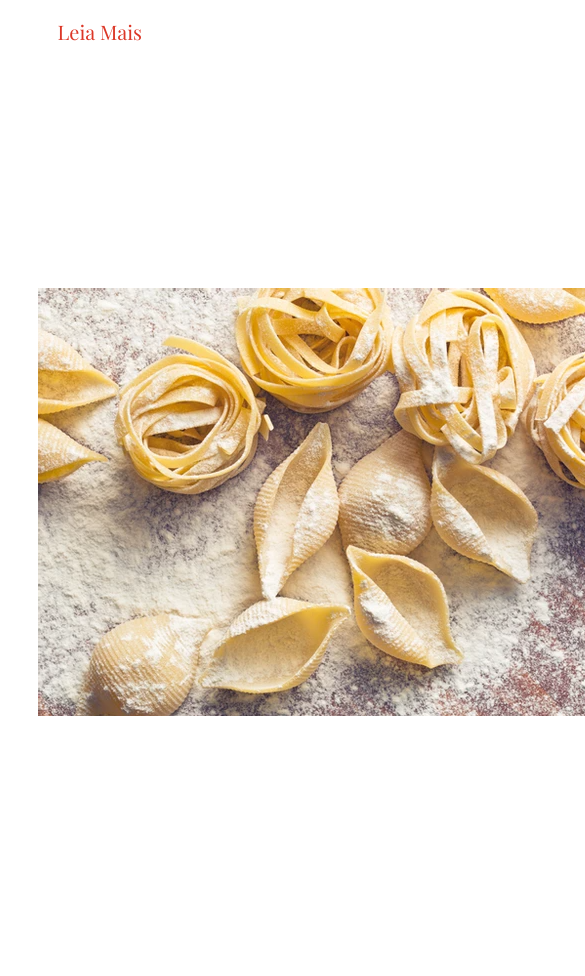
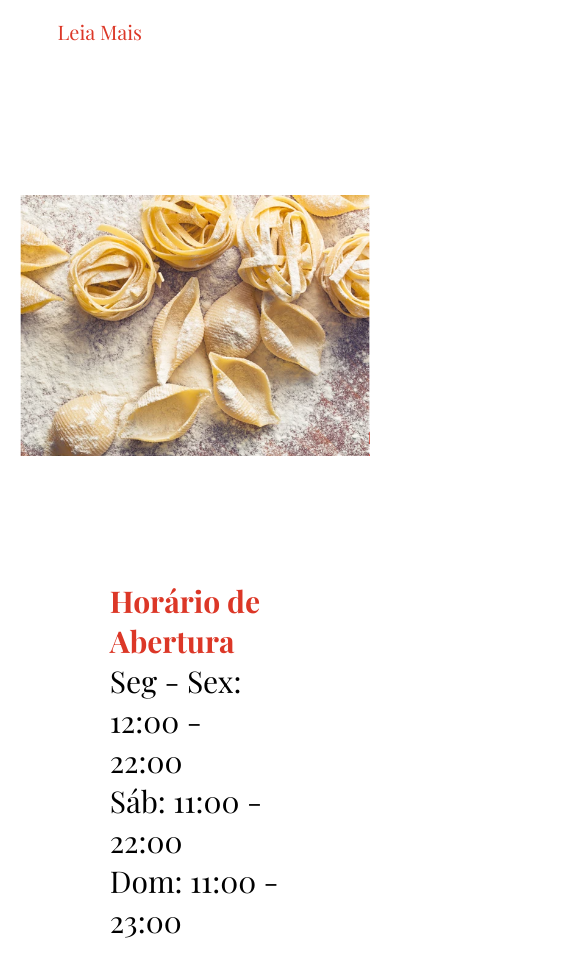
Before and after one commit to RicardoBaltazar/-binary-converter-reactjs, a React (Create React App) app in the folder dona-mia-app/: page / in a window 390 px wide. Shown: the part 2000-2976 px from the top of the page, 585 px wide, since content can reach past the window. Before the commit the page ends 2933 px from the top, so only its background shows below. Built offline with nearby package versions, Linux system fonts and the light colour scheme.

Commit message:
style - criando responsividade da section opening-time

```diff
--- a/dona-mia-app/src/pages/home/home.css
+++ b/dona-mia-app/src/pages/home/home.css
@@ -106,6 +106,9 @@ main .opening-time img {
     margin: 75px 25px;
 }
 
+
+
+
 @media(max-width: 426px){
     main .title {
         width: 100vw;
@@ -141,4 +144,27 @@ main .opening-time img {
         flex-direction: column;
         margin-left: 75px;
     }
+
+    /*OPENING-TIME*/
+    main .opening-time{
+        display: flex;
+        flex-direction: column;
+        align-items: center;
+        margin: 50px;
+        justify-content: center;
+    }
+
+    main .opening-time img {
+        width: 350px;
+        margin: 75px 25px;
+        order: -1;
+    }
+
+    main .opening-time div {
+        font-size: 30px;
+    }
+
+    main .opening-time div h2 {
+        font-size: 30px;
+    }
 }
```
